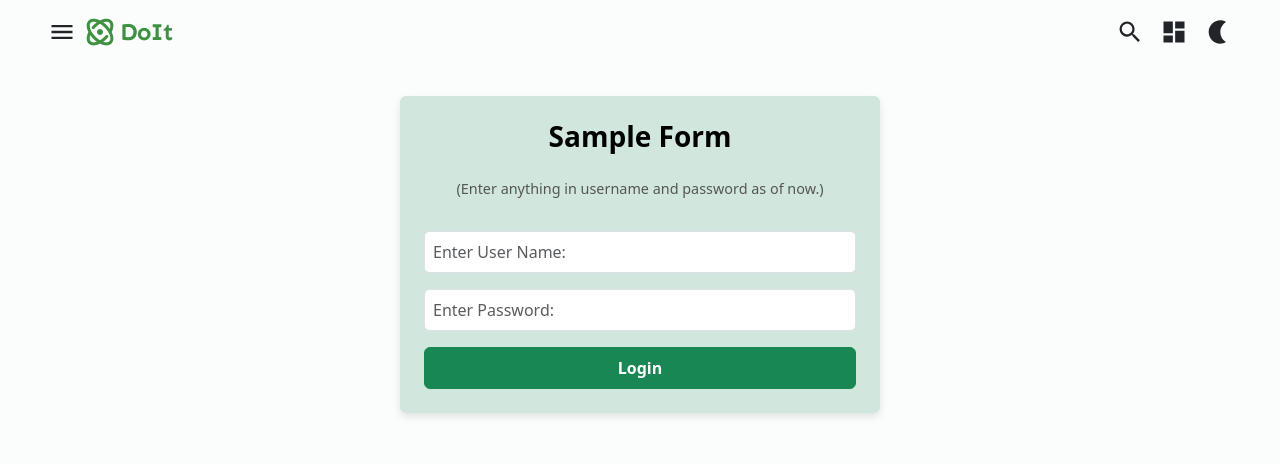
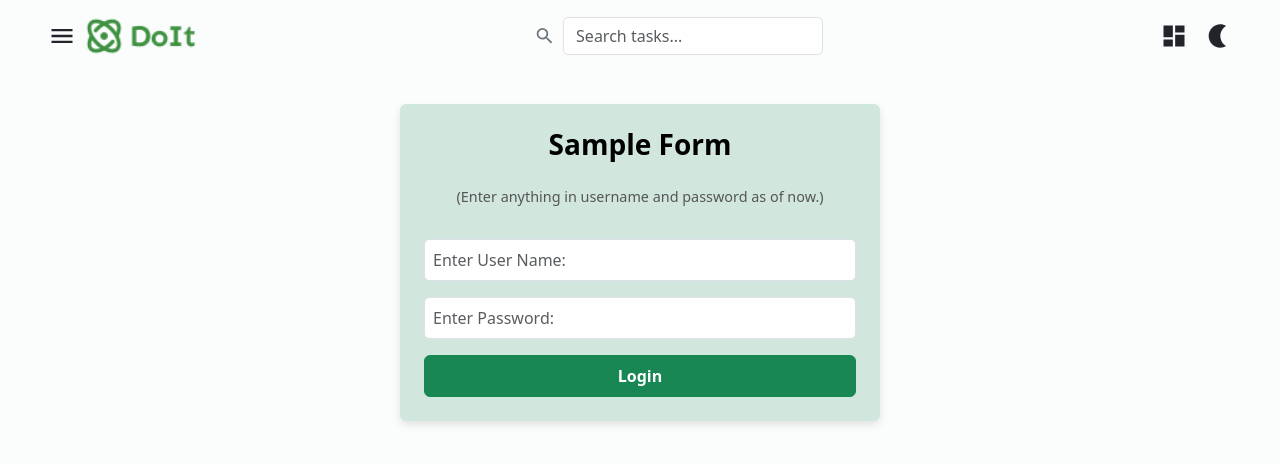
Before and after one commit to Ansh1vohra/advancedTodo, a React (Vite) app: page / in a window 1280 px wide. Shown: the top 464 px of the page. Built offline with nearby package versions, Linux system fonts and the light colour scheme.

Commit message:
addedSearchFunctionality()

```diff
--- a/src/App.jsx
+++ b/src/App.jsx
@@ -8,6 +8,7 @@ import Auth from "./pages/Auth";
 
 function App() {
   const [isMenuOpen, setIsMenuOpen] = useState(false);
+  const [searchQuery, setSearchQuery] = useState("");
   const isAuthenticated = useSelector((state) => state.auth.isAuthenticated);
   const navigate = useNavigate();
 
@@ -19,7 +20,7 @@ function App() {
 
   return (
     <>
-      <Header setIsMenuOpen={setIsMenuOpen} />
+      <Header setIsMenuOpen={setIsMenuOpen}  setSearchQuery={setSearchQuery} />
       <div className='p-2'>
         <Routes>
           {/* Login Page */}
@@ -28,7 +29,7 @@ function App() {
           {/* Home Page (Protected Route) */}
           <Route
             path="/home"
-            element={isAuthenticated ? <Task isMenuOpen={isMenuOpen} setIsMenuOpen={setIsMenuOpen} /> : <Navigate to="/" />}
+            element={isAuthenticated ? <Task isMenuOpen={isMenuOpen} setIsMenuOpen={setIsMenuOpen} searchQuery={searchQuery} /> : <Navigate to="/" />}
           />
         </Routes>
       </div>
--- /dev/null
+++ b/src/components/Header.css
@@ -0,0 +1,38 @@
+/* Ensure the header is always properly aligned */
+.header-container {
+    display: flex;
+    align-items: center;
+    justify-content: space-between;
+    /* flex-wrap: wrap; */
+}
+
+/* Make logo responsive */
+.logo {
+    height: 40px;
+    width: auto;
+}
+
+/* Adjust search bar on smaller screens */
+@media (max-width: 767px) {
+    .header-container{
+        flex-direction: column;
+        gap: 1rem;
+    }
+
+    .search-bar {
+        display: none; /* Hide search bar on small screens */
+    }
+
+    /* Show search bar when clicking the search icon */
+    .search-bar.active {
+        display: flex;
+        width: 100%;
+        position: absolute;
+        top: 60px;
+        left: 0;
+        background: white;
+        padding: 10px;
+        border-radius: 5px;
+        z-index: 1000;
+    }
+}
--- a/src/components/Header.jsx
+++ b/src/components/Header.jsx
@@ -3,12 +3,13 @@ import Logo from "../assets/logo.png";
 import { MdMenu, MdSearch, MdDashboard, MdNightlight } from "react-icons/md";
 import { FaSun } from "react-icons/fa";
 import { Link } from "react-router-dom";
+import "./Header.css";
 
-export default function Header({setIsMenuOpen}) {
+export default function Header({ setIsMenuOpen, setSearchQuery }) {
     const [isDarkMode, setIsDarkMode] = useState(() => {
         return localStorage.getItem("theme") === "dark";
     });
-
+    const [isMobileSearchOpen, setIsMobileSearchOpen] = useState(false);
 
     useEffect(() => {
         if (isDarkMode) {
@@ -25,31 +26,44 @@ export default function Header({setIsMenuOpen}) {
     };
 
     return (
-        <>
-            <div className="p-3 d-flex justify-content-between align-items-center">
+        <div className="p-3 d-flex justify-content-between align-items-center header-container">
             {/* Left Section */}
-                <div>
+            <div className="d-flex align-items-center">
                 <MdMenu
                     size={28}
-                        className="me-2 cursor-pointer"
+                    className="me-2 cursor-pointer" // Show only on mobile
                     title="Menu"
-                        onClick={() => setIsMenuOpen(true)} // Open Side Menu
+                    onClick={() => setIsMenuOpen(true)}
                 />
                 <Link to="/">
                     <img src={Logo} alt="Logo" className="logo" />
                 </Link>
             </div>
 
+            {/* Search Input */}
+            <div className={`search-bar d-flex align-items-center mx-3 ${isMobileSearchOpen ? "d-flex" : "d-none d-md-flex"}`}>
+                <MdSearch size={24} className="me-2 text-secondary" />
+                <input
+                    type="text"
+                    className="form-control w-100"
+                    placeholder="Search tasks..."
+                    onChange={(e) => setSearchQuery(e.target.value)}
+                />
+            </div>
+
             {/* Right Section */}
-                <div>
-                    <MdSearch size={28} className="me-3 cursor-pointer" title="Search" />
+            <div className="d-flex align-items-center">
+                <MdSearch
+                    size={28}
+                    className="cursor-pointer d-md-none me-3"
+                    title="Search"
+                    onClick={() => setIsMobileSearchOpen(!isMobileSearchOpen)}
+                />
                 <MdDashboard size={28} className="me-3 cursor-pointer" title="Dashboard" />
-
-                    {/* Theme Toggle */}
                 {isDarkMode ? (
                     <FaSun
                         size={28}
-                            className="cursor-pointer "
+                        className="cursor-pointer"
                         title="Switch to Light Mode"
                         onClick={toggleTheme}
                     />
@@ -63,7 +77,5 @@ export default function Header({setIsMenuOpen}) {
                 )}
             </div>
         </div>
-
-        </>
     );
 }
--- a/src/components/LeftSideMenu.css
+++ b/src/components/LeftSideMenu.css
@@ -2,6 +2,7 @@
     width: 20vw;
     padding: 1rem;
     background: white;
+    box-shadow: 0 4px 8px 0 rgba(0, 0, 0, 0.2), 0 6px 20px 0 rgba(0, 0, 0, 0.19);
   }
 
   #leftMenu .close-btn {
--- a/src/components/TaskInput.jsx
+++ b/src/components/TaskInput.jsx
@@ -2,7 +2,7 @@ import React, { useState } from "react";
 import { useDispatch } from "react-redux";
 import { addTask } from "../redux/taskSlice";
 import { v4 as uuidv4 } from "uuid";
-import { MdNotifications, MdRestore, MdCalendarToday } from "react-icons/md";
+import { MdArrowDropDown,MdNotifications, MdRestore, MdCalendarToday } from "react-icons/md";
 import "./TaskInput.css";
 
 const TaskInput = () => {
@@ -18,7 +18,10 @@ const TaskInput = () => {
   return (
     <>
       <div>
-        <p>To Do</p>
+        <div className="d-flex gap-2 align-items-center">
+          <span>To Do</span>
+          <MdArrowDropDown />
+        </div>
         <hr />
         <div className="backg p-3 rounded mb-3">
           <input
--- a/src/components/TaskList.jsx
+++ b/src/components/TaskList.jsx
@@ -1,21 +1,29 @@
 import React, { useState } from "react";
 import { useSelector, useDispatch } from "react-redux";
 import { removeTask, toggleComplete } from "../redux/taskSlice";
-import { MdStarBorder, MdStar } from 'react-icons/md';
+import { MdStarBorder, MdStar } from "react-icons/md";
 
-const TaskList = () => {
+const TaskList = ({ searchQuery }) => {
   const tasks = useSelector((state) => state.tasks.tasks);
   const dispatch = useDispatch();
 
   // Separate tasks into pending and completed
-  const pendingTasks = tasks.filter(task => !task.completed);
-  const completedTasks = tasks.filter(task => task.completed);
+  const pendingTasks = tasks.filter((task) => !task.completed);
+  const completedTasks = tasks.filter((task) => task.completed);
 
-  // Create a state object to store the "clicked" state for each task
+  // Filter tasks based on search query
+  const filteredPendingTasks = pendingTasks.filter((task) =>
+    task.text.toLowerCase().includes(searchQuery.toLowerCase())
+  );
+  const filteredCompletedTasks = completedTasks.filter((task) =>
+    task.text.toLowerCase().includes(searchQuery.toLowerCase())
+  );
+
+  // Star click state
   const [clickedTasks, setClickedTasks] = useState({});
 
   const handleClick = (taskId) => {
-    setClickedTasks(prevState => ({
+    setClickedTasks((prevState) => ({
       ...prevState,
       [taskId]: !prevState[taskId], // Toggle the star state for the specific task
     }));
@@ -25,7 +33,7 @@ const TaskList = () => {
     <div className="task-list-container">
       {/* Pending Tasks */}
       <ul className="list-group mb-4">
-        {pendingTasks.map((task) => (
+        {filteredPendingTasks.map((task) => (
           <li
             key={task.id}
             className="list-group-item d-flex align-items-center justify-content-between p-3 m-2 rounded border-bottom"
@@ -36,11 +44,10 @@ const TaskList = () => {
             />
             <span className="flex-grow-1 ms-2">{task.text}</span>
             <div onClick={() => handleClick(task.id)} className="cursor-pointer">
-              {/* Render filled star if clicked, otherwise render empty star */}
               {clickedTasks[task.id] ? (
-                <MdStar size={24} className="text-yellow-500" /> // Yellow color when filled
+                <MdStar size={24} className="text-yellow-500" />
               ) : (
-                <MdStarBorder size={24} className="text-secondary" /> // Secondary color when empty
+                <MdStarBorder size={24} className="text-secondary" />
               )}
             </div>
           </li>
@@ -50,7 +57,7 @@ const TaskList = () => {
       {/* Completed Tasks */}
       <ul className="list-group">
         <p className="p-2">Completed Tasks:</p>
-        {completedTasks.map((task) => (
+        {filteredCompletedTasks.map((task) => (
           <li
             key={task.id}
             className="list-group-item d-flex align-items-center justify-content-between p-3 rounded border-bottom text-decoration-line-through text-muted"
--- a/src/pages/Task.jsx
+++ b/src/pages/Task.jsx
@@ -2,13 +2,13 @@ import TaskInput from "../components/TaskInput";
 import TaskList from "../components/TaskList";
 import LeftSideMenu from "../components/LeftSideMenu";
 
-export default function Task({ isMenuOpen, setIsMenuOpen }) {
+export default function Task({ isMenuOpen, setIsMenuOpen, searchQuery }) {
   return (
     <div className="d-flex">
       {isMenuOpen && <LeftSideMenu setIsMenuOpen={setIsMenuOpen} />}
       <div className="container">
         <TaskInput />
-        <TaskList />
+        <TaskList searchQuery={searchQuery} />
       </div>
     </div>
   );
```
Lines whose indentation alone changed are shown as unchanged.
